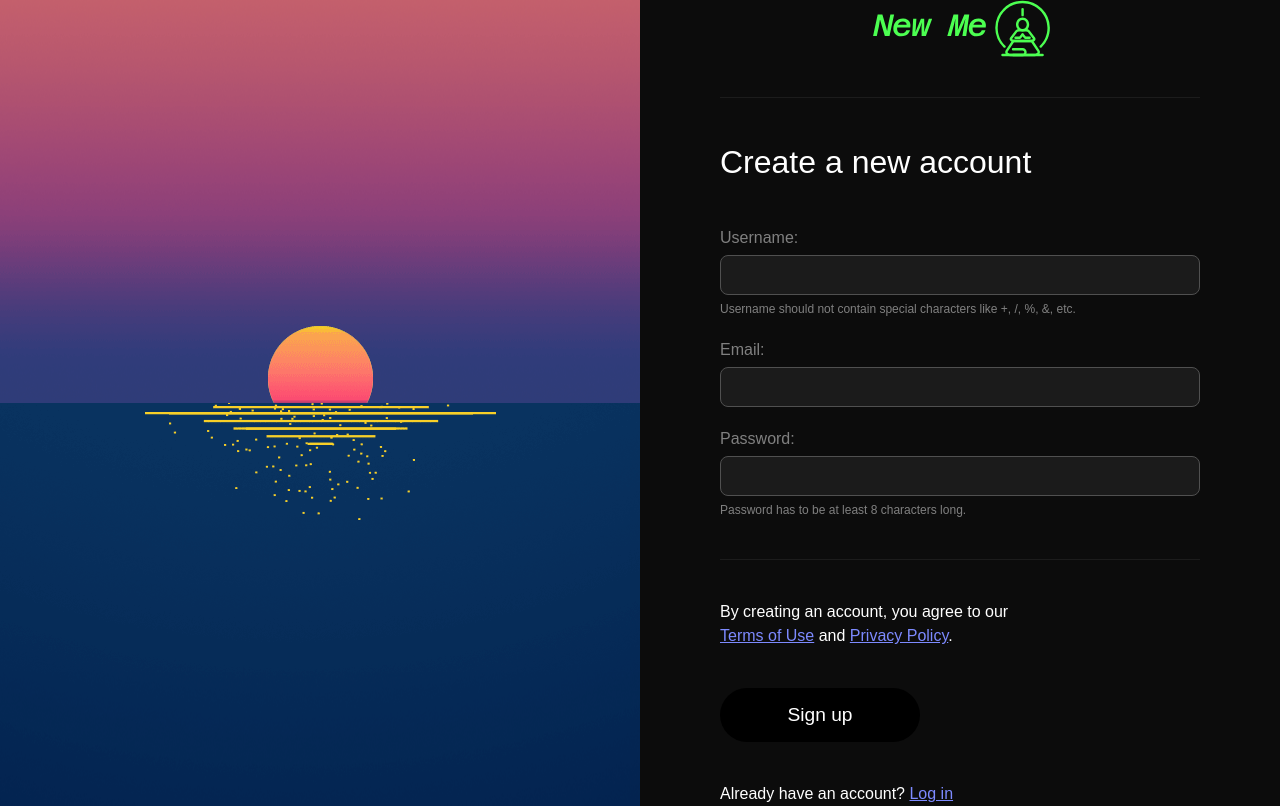
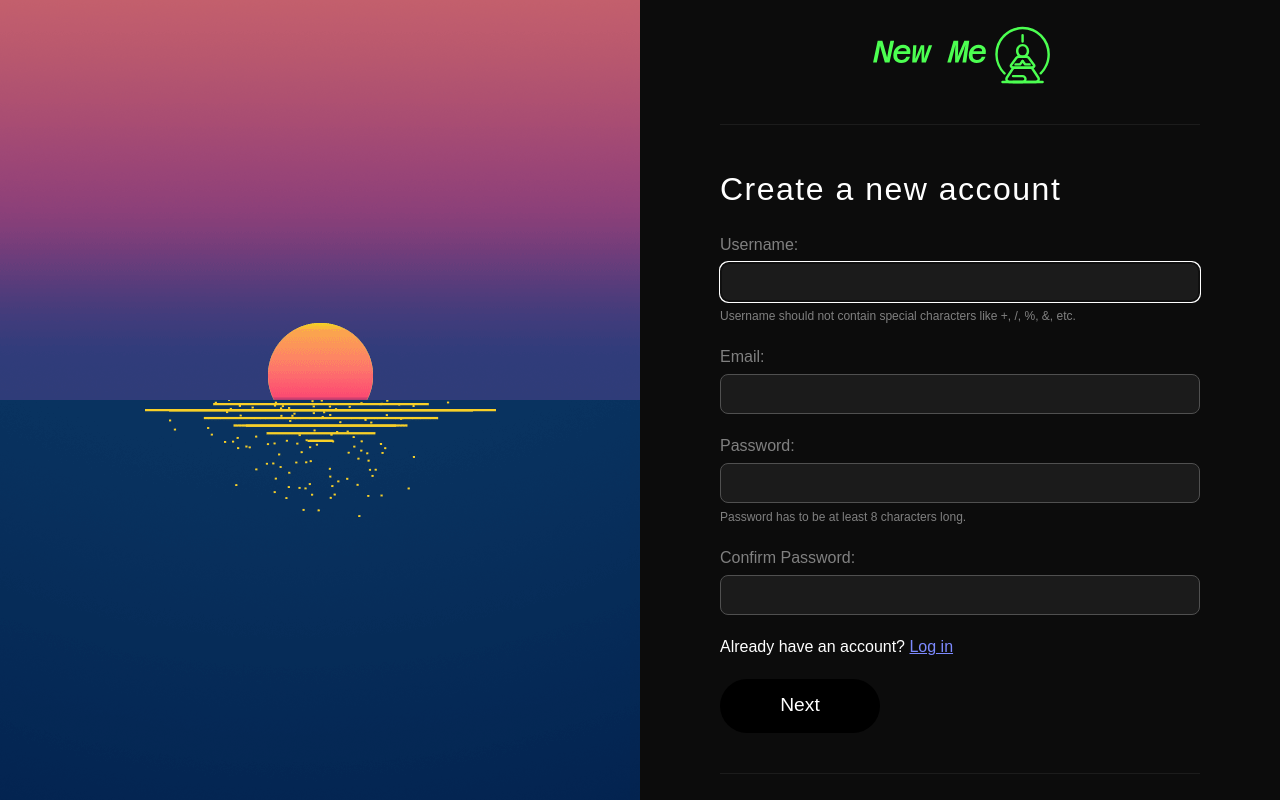
Before and after one commit to Kanres-GH/sobriety-front, a React (Vite) app: page /register in a window 1280 px wide. Built offline with nearby package versions, Linux system fonts and the light colour scheme.

Commit message:
added 404 page and multistep registration form

```diff
--- /dev/null
+++ b/src/components/AddictionListForm.tsx
@@ -0,0 +1,53 @@
+import { useState } from "react";
+
+export default function AddictionListForm() {
+
+    const [addiction, setAddiction] = useState("Select from the list below.")
+    function handleClick(e: React.MouseEvent<HTMLLIElement>) {
+        setAddiction(e.currentTarget.innerHTML);
+    }
+
+    return (
+        <>
+            <div className="reg-log-main-content-heading">
+                <h1 style={{fontWeight: '500', fontSize: '1.6em', textAlign: 'center', letterSpacing: 1.5}}>What kind of addiction do you want to get rid of?</h1>
+            </div>
+            <p style={{color: 'gray', alignSelf: 'center'}}>You can add more later.</p>
+            <span style={{color: '#6de38c', alignSelf: 'center', fontSize: '1.5em', letterSpacing: 1.5, cursor: 'auto'}}>{addiction}</span>
+            <div className="reg-log-main-ul">
+                <ul className="reg-log-ul" id="addiction-list">
+                    <li tabIndex={0} value="alcohol" onClick={handleClick} >Alcohol</li>
+                    <li tabIndex={0} value="gambling" onClick={handleClick}>Gambling</li>
+                    <li tabIndex={0} value="games" onClick={handleClick}>Video Games</li>
+                    <li tabIndex={0} value="cannabis" onClick={handleClick}>Cannabis</li>
+                    <li tabIndex={0} value="adderall" onClick={handleClick}>Adderall</li>
+                    <li tabIndex={0} value="heroin" onClick={handleClick}>Heroin</li>
+                    <li tabIndex={0} value="cocaine" onClick={handleClick}>Cocaine</li>
+                    <li tabIndex={0} value="nicotine" onClick={handleClick}>Nicotine</li>
+                    <li tabIndex={0} value="amphetamine" onClick={handleClick}>Amphetamine</li>
+                    <li tabIndex={0} value="caffeine" onClick={handleClick}>Caffeine</li>
+                    <li tabIndex={0} value="tobacco" onClick={handleClick}>Tobacco</li>
+                    <li tabIndex={0} value="hallucinogens" onClick={handleClick}>Hallucinogens</li>
+                    <li tabIndex={0} value="ecstasy" onClick={handleClick}>Ecstasy</li>
+                    <li tabIndex={0} value="shopping" onClick={handleClick}>Shopping</li>
+                    <li tabIndex={0} value="codependancy" onClick={handleClick}>Co-dependancy</li>
+                    <li tabIndex={0} value="junkfood" onClick={handleClick}>Junk Food</li>
+                    <li tabIndex={0} value="fentanyl" onClick={handleClick}>Fentanyl</li>
+                    <li tabIndex={0} value="gluten" onClick={handleClick}>Gluten</li>
+                    <li tabIndex={0} value="socialmedia" onClick={handleClick}>Social Media</li>
+                    <li tabIndex={0} value="ketamine" onClick={handleClick}>Ketamine</li>
+                    <li tabIndex={0} value="masturbation" onClick={handleClick}>Masturbation</li>
+                    <li tabIndex={0} value="pornography" onClick={handleClick}>Pornography</li>
+                    <li tabIndex={0} value="selfharm" onClick={handleClick}>Self-harm</li>
+                    <li tabIndex={0} value="sugar" onClick={handleClick}>Sugar</li>
+                    <li tabIndex={0} value="vaping" onClick={handleClick}>Vaping</li>
+                    <li tabIndex={0} value="xanax" onClick={handleClick}>Xanax</li>
+                    <li tabIndex={0} value="ai" onClick={handleClick}>AI chatbots</li>
+                    <li tabIndex={0} value="swearing" onClick={handleClick}>Swearing</li>
+                    <li tabIndex={0} value="antidepressants" onClick={handleClick}>Antidepressants</li>
+                </ul>
+            </div>
+
+        </>
+    );
+}
--- a/src/components/LoginPage.tsx
+++ b/src/components/LoginPage.tsx
@@ -27,7 +27,7 @@ export default function LoginPage() {
                         </form>
                     </div>
 
-                    <button>Sign in</button>
+                    <button className='login-btn'>Sign in</button>
                     <p>Don't have an account? <Link to='/register'><span className='reg-log-span'>Sign up</span></Link></p>
                 </div>
             </div>
--- /dev/null
+++ b/src/components/RegisterFinalForm.tsx
@@ -0,0 +1,25 @@
+export default function RegisterFinalForm() {
+
+    return (
+        <>
+            <div className="reg-log-main-content-heading">
+                <h1 style={{fontWeight: '500', fontSize: '2em', letterSpacing: 1.5, textAlign: 'center'}}>Final Step</h1>
+            </div>
+            <form>
+                <div className="reg-log-checkbox">
+                    <input type="checkbox" className="reg-log-check" required/>
+                    <label style={{fontSize: 'larger'}}>I am 18 years old.</label>
+                </div>
+                <div className="reg-log-checkbox">
+                    <input type="checkbox" className="reg-log-check" required/>
+                    <label style={{fontSize: 'larger'}}>I am ready to be sober.</label>
+                </div>
+                <hr style={{display: 'block', borderColor: '#ffffff', border: 0, height: '1px', borderTop: '1px solid #5c5c5c', width: '50%', alignSelf: 'center'}}/>
+                <div className="reg-log-checkbox">
+                    <input type="checkbox" className="reg-log-check"/>
+                    <label style={{fontSize: 'small'}}>I agree to receive newsletters and keep me updated on new products and promotions.</label>
+                </div>
+            </form>
+        </>
+    );
+}
--- a/src/components/RegisterPage.tsx
+++ b/src/components/RegisterPage.tsx
@@ -1,8 +1,39 @@
 import logo from '../static/imgs/logo.svg'
 import '../static/css/reg-log.css'
-import { Link } from 'react-router-dom';
+import useMultiForm from '../static/scripts/useMultiForm';
+import UserDataForm from './UserDataForm';
+import RegisterFinalForm from './RegisterFinalForm';
+import AddictionListForm from './AddictionListForm';
+import { FormEvent, useState } from 'react';
+
+type FormData = {
+    username: string,
+    email: string,
+    password: string,
+    cpassword: string,
+}
+
+const INITIAL_DATA: FormData = {
+    username: "",
+    email: "",
+    password: "",
+    cpassword: "",
+}
 
 export default function RegisterPage() {
+    const [data, setData] = useState(INITIAL_DATA)
+    const { step, next, back, isFirstStep, isLastStep } = useMultiForm([<UserDataForm {...data} updateFields={updateFields} />, <AddictionListForm />, <RegisterFinalForm />])
+
+    function updateFields(fields: Partial<FormData>) {
+        setData(prev => {
+            return {...prev, ...fields}
+        })
+    }
+
+    function onSubmit(e: FormEvent) {
+        e.preventDefault()
+        next()
+    }
 
     return (
         <div className='reg-log'>
@@ -11,33 +42,18 @@ export default function RegisterPage() {
                 <div className="reg-log-main-content">
                     <img src={logo} alt="New Me Logo" style={{width: '40vw', alignSelf: 'center', minWidth: '350px'}} />
                     <hr style={{display: 'block', borderColor: '#ffffff', border: 0, height: '1px', borderTop: '1px solid #1c1c1c'}}/>
-                    <div className="reg-log-main-content-heading">
-                        <h1 style={{fontWeight: '500', fontSize: '2em'}}>Create a new account</h1>
-                    </div>
                     <div className="reg-log-main-content-form">
-                        <form>
-                            <div className="reg-log-main-content-form-input">
-                                <label htmlFor="text">Username:</label>
-                                <input type="text" />
-                                <p style={{fontSize: '12px', color: 'grey'}}>Username should not contain special characters like +, /, %, &, etc.</p>
+                        <form onSubmit={onSubmit}>
+                            {step}
+                            <div className="reg-log-btns">
+                                {!isFirstStep && <button className='reg-log-btn' type='button' onClick={back}>Back</button>}
+                                <button className='reg-log-btn' type='submit'>{isLastStep ? "Sign Up" : "Next"}</button>
                             </div>
 
-                            <div className="reg-log-main-content-form-input">
-                                <label htmlFor="email">Email:</label>
-                                <input type="email" />
-                            </div>
-                            <div className="reg-log-main-content-form-input">
-                                <label htmlFor="password">Password:</label>
-                                <input type="password" />
-                                <p style={{fontSize: '12px', color: 'grey'}}>Password has to be at least 8 characters long.</p>
-                            </div>
                         </form>
                     </div>
                     <hr style={{display: 'block', borderColor: '#ffffff', border: 0, height: '1px', borderTop: '1px solid #1c1c1c'}}/>
-                    <p style={{lineHeight: 1.5}}>By creating an account, you agree to our<br /><span className='reg-log-span'>Terms of Use</span> and <span className='reg-log-span'>Privacy Policy</span>.</p>
-
-                    <button>Sign up</button>
-                    <p>Already have an account? <Link to='/login'><span className='reg-log-span'>Log in</span></Link></p>
+                    {isLastStep && <p>By creating an account, you agree to our <span className='reg-log-span'>Terms of Use</span> and <span className='reg-log-span'>Privacy Policy</span>.</p>}
                 </div>
             </div>
         </div>
--- /dev/null
+++ b/src/components/UserDataForm.tsx
@@ -0,0 +1,43 @@
+import { Link } from "react-router-dom";
+type UserData = {
+    username: string,
+    email: string,
+    password: string,
+    cpassword: string,
+}
+
+type UserFormProps = UserData & {
+    updateFields: (fields: Partial<UserData>) => void
+}
+
+export default function UserDataForm({username, email, password, cpassword, updateFields }: UserFormProps) {
+
+    return (
+        <>
+            <div className="reg-log-main-content-heading">
+                <h1 style={{fontWeight: '500', fontSize: '2em', letterSpacing: 1.5}}>Create a new account</h1>
+            </div>
+            <div className="reg-log-main-content-form-input">
+                <label htmlFor="text">Username:</label>
+                <input autoFocus required type="text" value={username} onChange={e => updateFields({username: e.target.value})} />
+                <p style={{fontSize: '12px', color: 'grey'}}>Username should not contain special characters like +, /, %, &, etc.</p>
+            </div>
+
+            <div className="reg-log-main-content-form-input">
+                <label htmlFor="email">Email:</label>
+                <input required type="email" value={email} onChange={e => updateFields({email: e.target.value})} />
+            </div>
+            <div className="reg-log-main-content-form-input">
+                <label htmlFor="password">Password:</label>
+                <input required type="password" value={password} onChange={e => updateFields({password: e.target.value})} />
+                <p style={{fontSize: '12px', color: 'grey'}}>Password has to be at least 8 characters long.</p>
+            </div>
+            <div className="reg-log-main-content-form-input">
+                <label htmlFor="password">Confirm Password:</label>
+                <input required type="password" value={cpassword} onChange={e => updateFields({cpassword: e.target.value})} />
+            </div>
+
+            <p>Already have an account? <Link to='/login'><span className='reg-log-span'>Log in</span></Link></p>
+        </>
+    );
+}
--- a/src/static/css/reg-log.css
+++ b/src/static/css/reg-log.css
@@ -16,7 +16,7 @@
 
 .reg-log-main {
     display: flex;
-    background-color: white;
+    /* background-color: white; */
     justify-content: center;
     align-items: center;
     /* border: 1px solid red; */
@@ -34,17 +34,100 @@
     gap: 40px;
 }
 
-button {
+
+
+.reg-log-ul:focus {
+    border: 1px solid red;
+}
+
+.reg-log-btns {
+    /* border: 1px solid red; */
+    display: flex;
+    justify-content: space-between;
+}
+
+.reg-log-btn {
     background-color: rgb(0, 0, 0);
     color: white;
     border-radius: 30px;
     /* font-weight: bold; */
     font-size: larger;
-    width: 200px;
+    width: 160px;
 }
 
-button:hover {
-    border: 1px solid rgb(172, 172, 172);
+.reg-log-btn:hover {
+    border: 1px solid rgb(76, 180, 73);
+}
+
+.reg-log-main-ul {
+    border: 2px solid rgb(80, 80, 80);
+    border-radius: 15px;
+    overflow: hidden;
+
+}
+
+.reg-log-ul {
+    display: flex;
+    flex-direction: column;
+    background-color: rgb(27, 27, 27);
+    color: rgb(163, 163, 163);
+    width: 100%;
+    border-radius: 10px;
+    height: 400px;
+    overflow-y: scroll;
+}
+
+.reg-log-ul::-webkit-scrollbar {
+    width: 10px;
+    background-color: rgb(46, 46, 46);
+}
+
+.reg-log-ul::-webkit-scrollbar-thumb {
+    background-color: rgba(255, 255, 255, 0.342);
+}
+
+.reg-log-ul li {
+    display: flex;
+    align-items: center;
+    height: 40px;
+    padding: 5px 10px;
+    font-size: medium;
+    padding: 5px 10px;
+    letter-spacing: 2px;
+}
+
+.reg-log-ul li:hover {
+    cursor: pointer;
+    background-color: rgb(56, 56, 56);
+    color: rgb(207, 207, 207);
+}
+
+.reg-log-ul li:focus {
+    background-color: rgb(77, 77, 77);
+    color: rgb(255, 255, 255);
+}
+
+.reg-log-checkbox {
+    display: flex;
+    align-items: center;
+    gap: 20px;
+}
+
+.reg-log-check {
+    width: 30px;
+}
+
+.login-btn {
+    height: 50px;
+    background-color: rgb(0, 0, 0);
+    color: white;
+    max-width: 300px;
+
+}
+
+.login-btn:hover {
+    background: rgb(8, 8, 8);
+    border: 1px solid rgb(94, 199, 108);
 }
 
 h1, p {
--- /dev/null
+++ b/src/static/scripts/useMultiForm.ts
@@ -0,0 +1,33 @@
+import { ReactElement, useState } from "react";
+
+export default function useMultiForm(steps: ReactElement[]) {
+    const [currentStepIndex, setCurrentStepIndex] = useState(0);
+
+    function next() {
+        setCurrentStepIndex(i => {
+            if(i >= steps.length - 1) return i;
+            return i + 1;
+        })
+    }
+
+    function back() {
+        setCurrentStepIndex(i => {
+            if(i <= 0) return i;
+            return i - 1
+        })
+    }
+
+    function goTo(index: number) {
+        setCurrentStepIndex(index);
+    }
+
+    return {
+        currentStepIndex,
+        step: steps[currentStepIndex],
+        goTo,
+        next,
+        back,
+        isFirstStep: currentStepIndex === 0,
+        isLastStep: currentStepIndex === steps.length - 1,
+    };
+}
```
